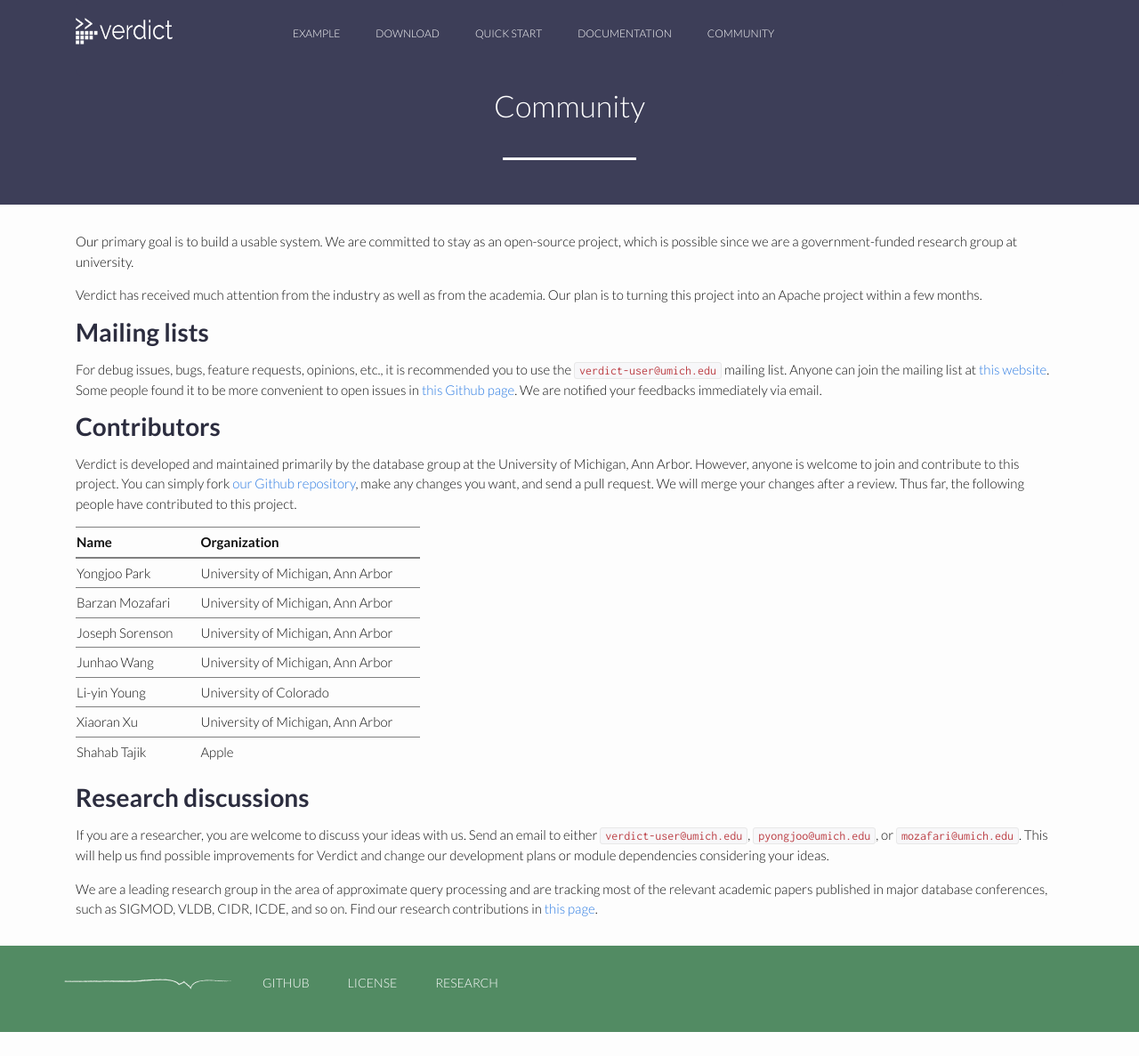
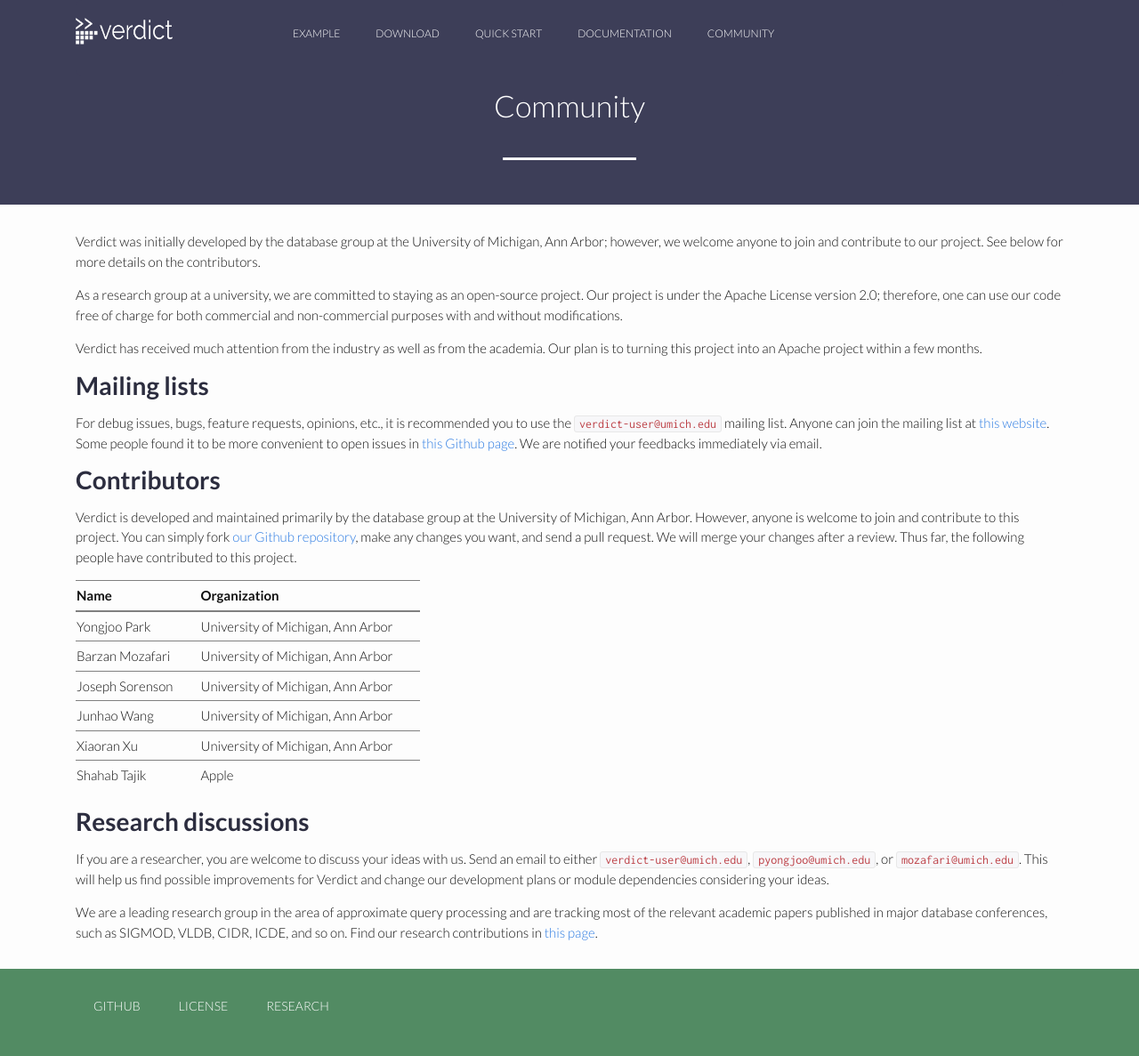
Before and after one commit to verdict-project/verdict-project.github.io, a Jekyll site: the page built from community/index.md, in a window 1280 px wide. Shown: the whole page at 89% size. Built offline with Jekyll 4.4.1, drawn with Linux system fonts in a browser that asks for light colours; nearby versions of some CDN libraries; before the commit the page ends 1160 px from its top, so only the background shows below that.

```diff
--- a/_includes/footer.html
+++ b/_includes/footer.html
@@ -2,9 +2,6 @@
 
   <div class="container">
     <div class="row" style="padding-bottom: 20px;">
-        <div class="col-md-2" style="padding-left: 0; padding-right: 0;">
-            <img src="/image/highlight_whisp1.png" width="100%" />
-        </div>
         <div class="col-md-8">
             <ul style="margin-left: 0;">
                 <li><a href="https://github.com/mozafari/verdict">GITHUB</a></li>
--- a/_sass/_layout.scss
+++ b/_sass/_layout.scss
@@ -162,7 +162,7 @@
         font-size: 34px;
     }
     p {
-        font-size: 24px;
+        font-size: 17px;
         font-weight: 300;
     }
 }
--- a/community/index.md
+++ b/community/index.md
@@ -3,7 +3,9 @@ layout: post
 title: Community
 ---
 
-Our primary goal is to build a usable system. We are committed to stay as an open-source project, which is possible since we are a government-funded research group at university.
+Verdict was initially developed by the database group at the University of Michigan, Ann Arbor; however, we welcome anyone to join and contribute to our project. See below for more details on the contributors.
+
+As a research group at a university, we are committed to staying as an open-source project. Our project is under the Apache License version 2.0; therefore, one can use our code free of charge for both commercial and non-commercial purposes with and without modifications.
 
 Verdict has received much attention from the industry as well as from the academia. Our plan is to turning this project into an Apache project within a few months.
 
@@ -23,7 +25,6 @@ Verdict is developed and maintained primarily by the database group at the Unive
 | Barzan Mozafari | University of Michigan, Ann Arbor |
 | Joseph Sorenson | University of Michigan, Ann Arbor |
 | Junhao Wang     | University of Michigan, Ann Arbor |
-| Li-yin Young    | University of Colorado            |
 | Xiaoran Xu      | University of Michigan, Ann Arbor |
 | Shahab Tajik    | Apple                             |
 
```
Also changed, not shown: documentation/example/index.md (+1 -1 lines), documentation/quick_start/index.md (+3 -3 lines), index.html (+5 -4 lines).
